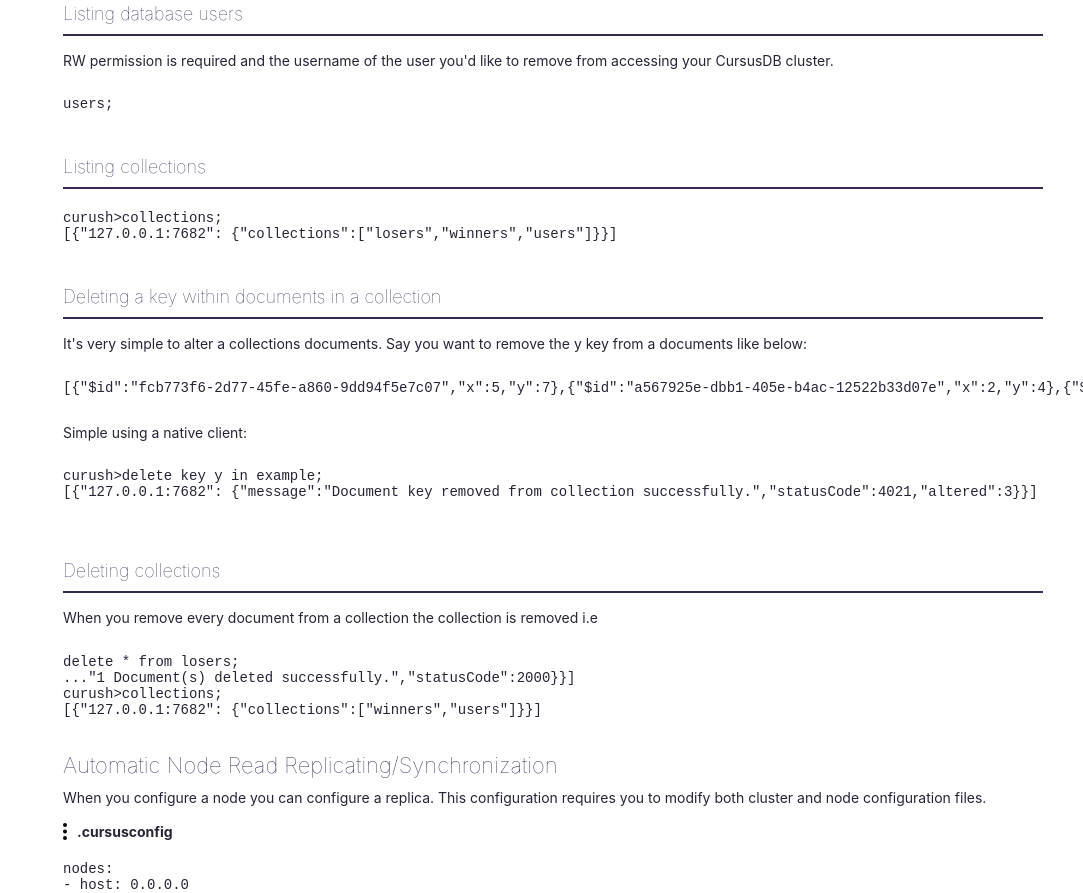
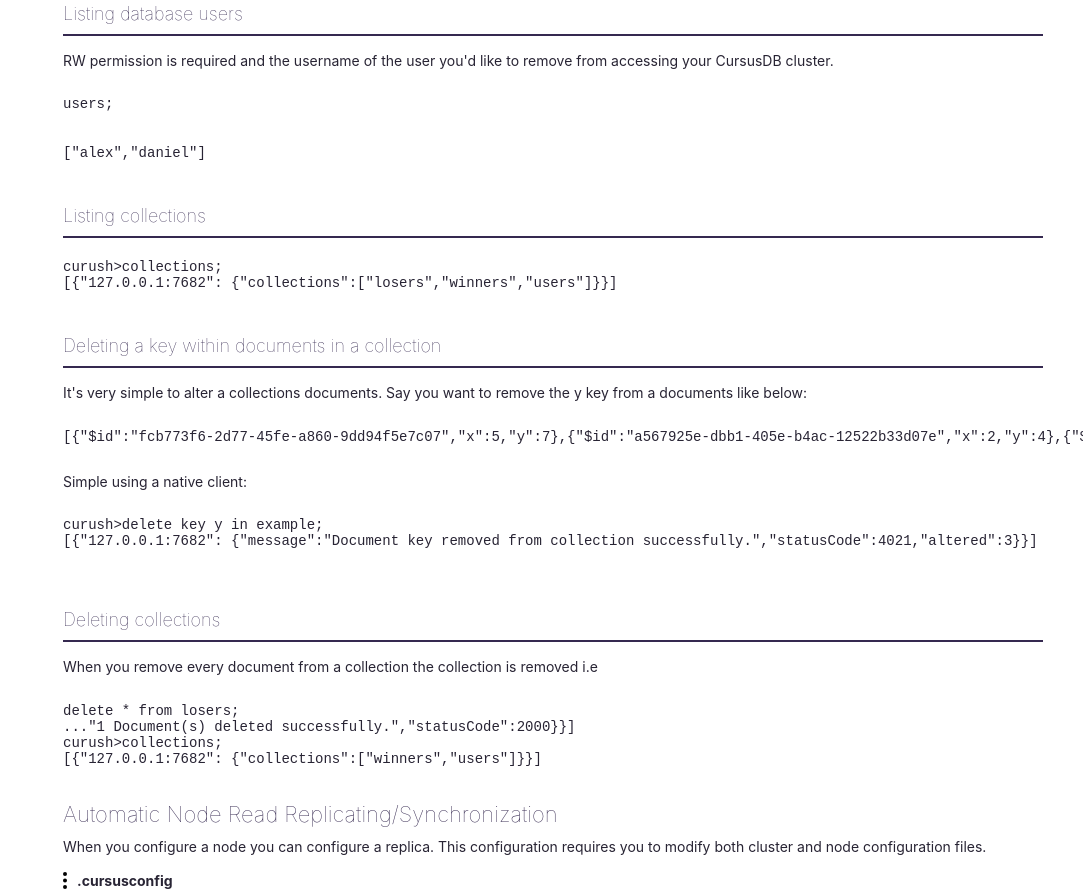
Before and after one commit to cursusdb/cursusdb-web, a SvelteKit app: page /documentation in a window 1280 px wide. Shown: the part 9700-10593 px from the top of the page, without its empty margins (197-1280 px from the left). Built offline with nearby package versions, Linux system fonts and the light colour scheme; a small style sheet from the web is missing.

Commit message:
add results to users; command in documentation

```diff
--- a/src/routes/documentation/+page.svelte
+++ b/src/routes/documentation/+page.svelte
@@ -472,7 +472,9 @@
         <Prism language="sql" code={`
 users;
 `}/><br/>
-
+        <Prism language="sql" code={`
+["alex","daniel"]
+`}/><br/>
 
         <br/><h3 id="list-collections">Listing collections</h3>
         <Prism language="sql" code={`
```
